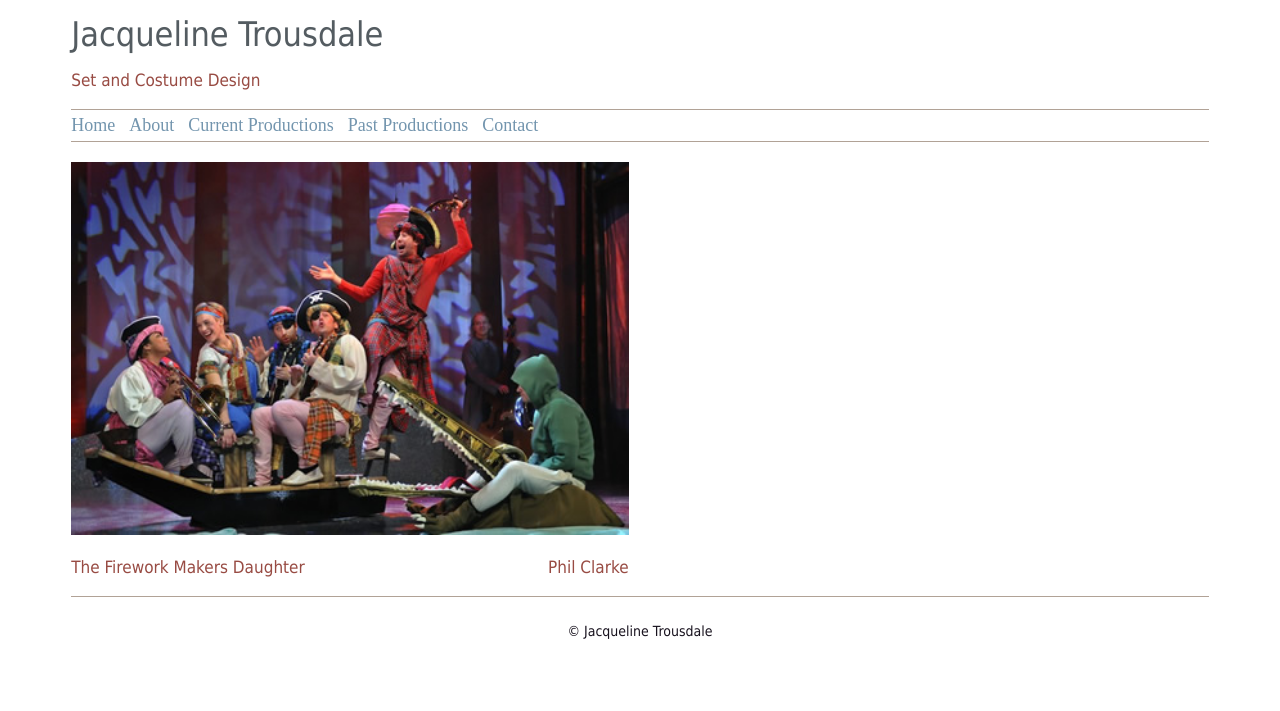
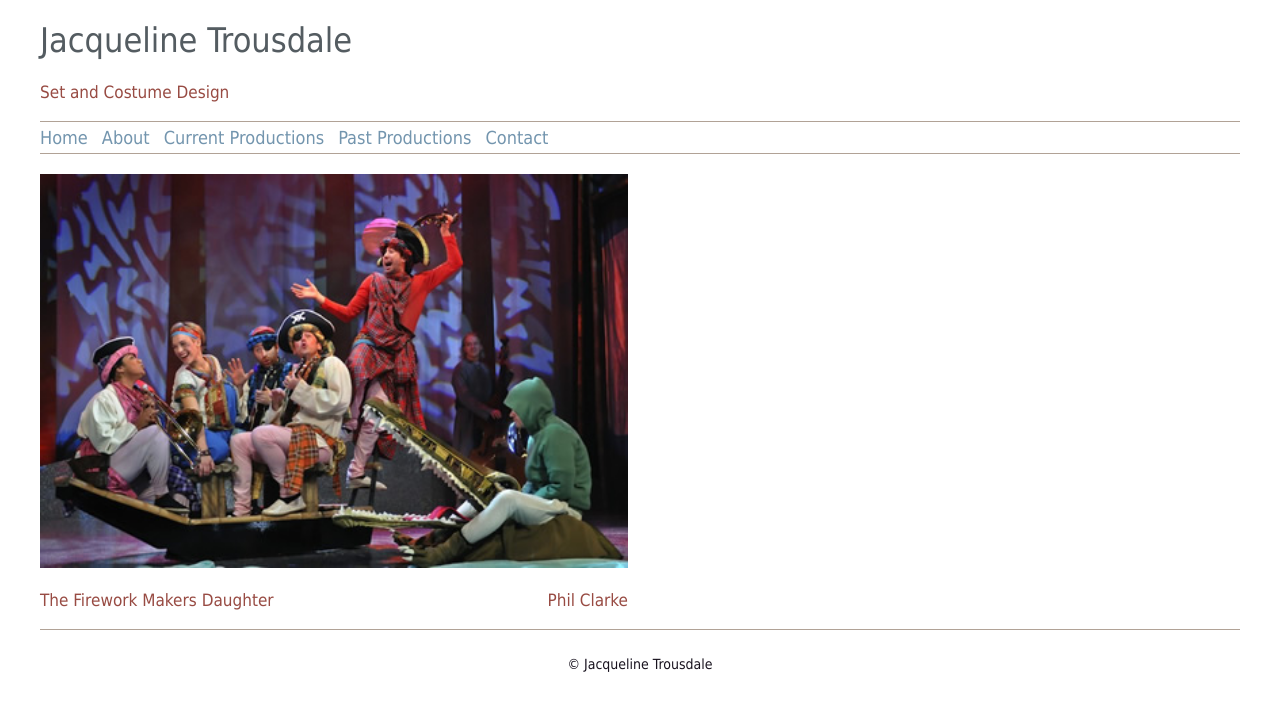
Before and after one commit to alfredholmes/jt, a Django app: a page that uses shows/templates/shows/overview.html in a window 1280 px wide. Shown: the top 711 px of the page. Run offline with Django 3.2, Linux system fonts and the light colour scheme; data comes from the database, SQL or seed files in the repository; both versions use the stored data as it was after the commit.

Commit message:
Design improvements

```diff
--- a/shows/static/shows/style.css
+++ b/shows/static/shows/style.css
@@ -3,10 +3,38 @@ body {
 	/*background: #18121E;*/
 }
 
-#container{
-	width: 90%;
-	margin: 0 auto;
+
+@media screen and (min-width: 500px){
+	#container{
+		width: 100%;
+		margin: 0 auto;
+	}
 }
+
+
+@media screen and (min-width: 700px){
+	#container{
+		width: 100%;
+		margin: 0 auto;
+	}
+}
+
+@media screen and (min-width: 1201px){
+	#container{
+		width: 1200px;
+		margin: 0 auto;
+	}
+}
+
+
+@media screen and (min-width: 1500px){
+	#container{
+		width: 1500px;
+		margin: 0 auto;
+	}
+}
+
+
 
 .list_image {
 	height: 500px;
@@ -19,7 +47,7 @@ body {
 	font-style: normal;
 	font-variant: normal;
 	font-weight: 500;
-	line-height: 23px;
+	line-height: 35px;
 
 }
 
@@ -29,7 +57,7 @@ body {
 	font-style: normal;
 	font-variant: normal;
 	font-weight: 500;
-	line-height: 18px;
+	line-height: 20px;
 	color: #379683;
 
 }
@@ -119,6 +147,7 @@ pre {
 a {
 	color: #7395AE;
 	text-decoration: none;
+	font-family: Tahoma, Verdana, Segoe, sans-serif;
 }
 #menu a {
 	font-size: 18px;
@@ -157,7 +186,8 @@ a:hover {
 #reviewbox{
 
 	float: left;
-	width: 33%
+	width: 31%;
+	padding: 1%;
 }
 
 #categorysnippet{
--- a/shows/templates/shows/overview.html
+++ b/shows/templates/shows/overview.html
@@ -22,7 +22,7 @@
 {% endfor %}
 {% for text in category.textelement_set.all %}
 <h3>{{text.title}}<h3>
-<p>{{text.content}}</p>
+{{text.content|linebreaks}}
 {% endfor %}
 
 {% endblock %}
--- a/shows/templates/shows/showview.html
+++ b/shows/templates/shows/showview.html
@@ -10,7 +10,7 @@
 			<div>
 			{% if show.images|length > 1 %}
 			{% for image in show.images %}
-				<a href="javascript:changephoto('{{image.image.url}}', '{{ image.title }}', '{{image.description }}')">
+				<a href='javascript:changephoto("{{image.image.url}}", "{{ image.title }}", "{{image.description }}")'>
 					<img src='{{ image.image.url }}' class='smallphoto' alt="{{ image.title }}"/>
 				</a>
 			{% endfor%}
```
Also changed, not shown: db.sqlite3.
